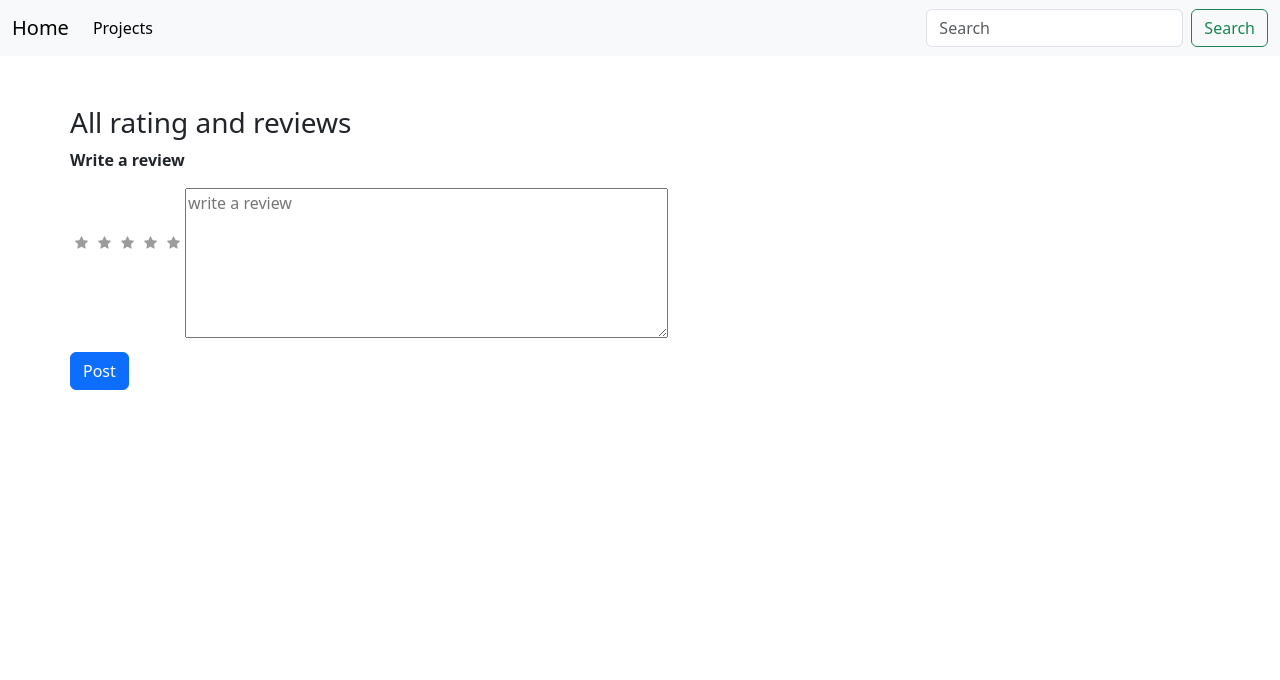
After one commit to Isla-Nad/Crowd_Funding_Project, a Django app: template projects/templates/addcomment.html in a window 1280 px wide. The commit adds this page. Shown: the top 680 px of the page. Run offline with Django 4.2, Linux system fonts and the light colour scheme; the template is opened without the code that fills it, so the values that code supplies are empty; some libraries are stand-ins or nearby versions.

Commit message:
add comment and rating to project

```diff
--- a/projects/forms.py
+++ b/projects/forms.py
@@ -1,7 +1,7 @@
 from django import forms
 from datetime import datetime
 from categories.models import Category
-
+# from .models import Comment
 from django.forms.widgets import NumberInput
 
 class Projectsform(forms.Form):
@@ -29,3 +29,7 @@ class Projectsform(forms.Form):
                 'class': 'form-control'
             }
         ))
+# class CommentForm(forms.ModelForm):
+#     class Meta:
+#         model = Comment
+#         fields = ['text']
--- a/projects/prourls.py
+++ b/projects/prourls.py
@@ -1,9 +1,11 @@
 from django.urls import path
-from projects.views import projects,View
+from projects.views import projects,View,review_page
 from projects.views import Createform
 urlpatterns = [
 path('projects/',projects,name='projects'),
 path('create',Createform,name='create'),
-path('view/<int:id>',View,name="view")
+path('view/<int:id>',View,name="view"),
+path('comment/<int:id>',review_page,name="comment"),
+
 
 ]
--- a/projects/static/projects/css/index.css
+++ b/projects/static/projects/css/index.css
@@ -8,8 +8,3 @@
     color: aliceblue;
     text-align: center;
 }
-.iteeem{
-
-
-    color: blue
-}
--- /dev/null
+++ b/projects/templates/addcomment.html
@@ -0,0 +1,133 @@
+{% extends "layouts/base.html" %}
+{% load static%}
+
+{% block contain%}
+  <link rel="stylesheet" href="https://cdnjs.cloudflare.com/ajax/libs/font-awesome/4.7.0/css/font-awesome.min.css">
+
+
+<style>
+
+.checked {
+  color: orange;
+}
+  .rating {
+  margin-top: 40px;
+  border: none;
+  float: left;
+
+}
+
+.rating > label {
+   color: #9C9C9C;
+  font-size: 7px;
+  float:right;
+}
+
+
+.rating > label:before {
+  margin: 5px;
+  font-size: 2em;
+  font-family: FontAwesome;
+  content: "\f005";
+  display: inline-block;
+}
+
+.rating > input {
+  display: none;
+}
+
+.rating > input:checked ~ label,
+.rating:not(:checked) > label:hover,
+.rating:not(:checked) > label:hover ~ label {
+  color: #F79426;
+}
+
+.rating > input:checked + label:hover,
+.rating > input:checked ~ label:hover,
+.rating > label:hover ~ input:checked ~ label,
+.rating > input:checked ~ label:hover ~ label {
+  color: #FECE31;
+}
+
+
+#star{
+font-size: 10px;
+color:grey;
+}
+
+#check-star{
+font-size: 10px;
+}
+
+</style>
+<div class="container" style="padding:50px 0px">
+<h3>All rating and reviews</h3>
+{% for x in reviews%}
+<p>{{user.username}}</p>
+<p>{{ x.review_desp }}</p>
+
+ {% if x.rating > 0 %}
+                  <i class="fa fa-star {% if x.rating  < 1 %} no-checked {% else %} checked {% endif %} " id="check-star"></i>
+                  <i class="fa fa-star {% if x.rating  < 2 %} no-checked {% else %} checked {% endif %} " id="check-star"></i>
+                  <i class="fa fa-star {% if x.rating  < 3 %} no-checked {% else %} checked {% endif %} " id="check-star"></i>
+                  <i class="fa fa-star {% if x.rating  < 4 %} no-checked {% else %} checked {% endif %} " id="check-star"></i>
+                  <i class="fa fa-star {% if x.rating  < 5 %} no-checked {% else %} checked {% endif %} " id="check-star"></i>
+                <hr>
+                {% else %}
+
+                 <i class="fa fa-star " id="star"></i>
+                 <i class="fa fa-star" id="star"></i>
+                 <i class="fa fa-star" id="star"></i>
+                 <i class="fa fa-star" id="star"></i>
+                 <i class="fa fa-star" id="star"></i>
+                        &nbsp;<span>No ratings</span>
+
+                <hr>
+
+                {% endif %}
+{% endfor %}
+<form method="post" action="">
+    {% csrf_token %}
+
+  <div class="col-md-6">
+                <p style="font-weight:600;">Write a review</p>
+                <form method="POST">
+                    {% csrf_token %}
+
+                           <div class="form-group required">
+                      <div class="rating">
+
+                          <input type="radio" id="star5" name="rating" value="5" />
+                          <label class="star" for="star5" title="Awesome" aria-hidden="true"></label>
+                          <input type="radio" id="star4" name="rating" value="4" />
+                          <label class="star" for="star4" title="Great" aria-hidden="true"></label>
+                          <input type="radio" id="star3" name="rating" value="3" />
+                          <label class="star" for="star3" title="Very good" aria-hidden="true"></label>
+                          <input type="radio" id="star2" name="rating" value="2" />
+                          <label class="star" for="star2" title="Good" aria-hidden="true"></label>
+                          <input type="radio" id="star1" name="rating" value="1" />
+                          <label class="star" for="star1" title="Bad" aria-hidden="true"></label>
+
+                        </div>
+                    </div>
+
+                    </div>
+                    <textarea name="item_review"  placeholder="write a review" rows="6" cols="50" id="review-text" required></textarea>
+                    <br>
+
+                <div class="row">
+
+                    <div class="col-md-4">
+
+                          <input type="submit"  class="btn btn-primary mt-2" value="Post">
+<!--                    col finish-->
+
+
+                </div>
+
+                </form>
+            </div>
+<!--            rate review col-->
+          </div>
+
+{%endblock%}
```
Also changed, not shown: projects/models.py (+8 -0 lines), projects/templates/projects.html (+2 -7 lines), projects/views.py (+25 -1 lines), projects/migrations/0019_review.py (added), projects/migrations/0020_review_item_review_user.py (added).
